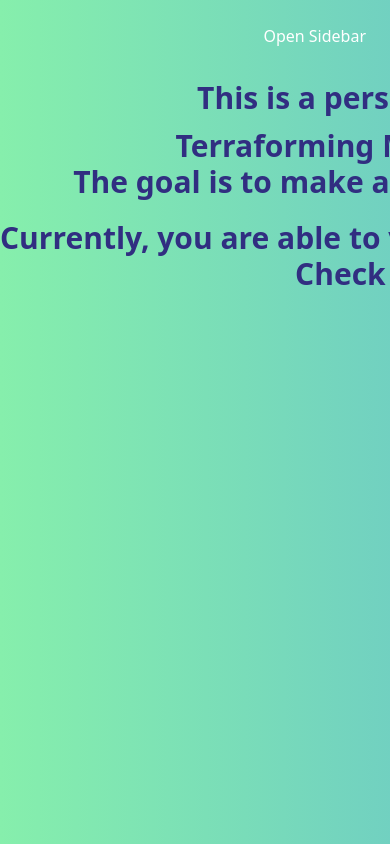
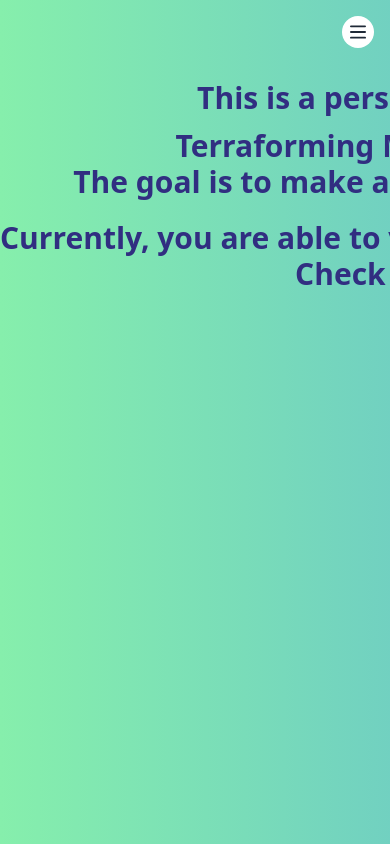
Before and after one commit to JackFawthorpe/TMAI, a Svelte app in the folder frontend/: page / in a window 390 px wide. Shown: the top 844 px of the page. Built offline with nearby package versions, Linux system fonts and the light colour scheme.

Commit message:
Feature: Changed switch sidebar button to a hamburger menu

```diff
--- a/frontend/src/Components/Layout/Sidebar.svelte
+++ b/frontend/src/Components/Layout/Sidebar.svelte
@@ -1,5 +1,6 @@
 <script>
     import {Link} from "svelte-routing";
+    import {BarsSolid} from "flowbite-svelte-icons";
 
     let isOpen = false;
 
@@ -30,10 +31,8 @@
     </ul>
 </div>
 
-<button class="fixed top-4 right-4 p-2 text-white" on:click={toggleSidebar}>
-    {#if isOpen}
-        Close Sidebar
-    {:else}
-        Open Sidebar
-    {/if}
+<button class="fixed top-4 right-4 p-2 bg-white rounded-full" on:click={toggleSidebar}>
+    <svg class="w-4 h-4 text-gray-800 dark:text-white" aria-hidden="true" xmlns="http://www.w3.org/2000/svg" fill="none" viewBox="0 0 17 14">
+        <path stroke="currentColor" stroke-linecap="round" stroke-linejoin="round" stroke-width="2" d="M1 1h15M1 7h15M1 13h15"/>
+    </svg>
 </button>
```
